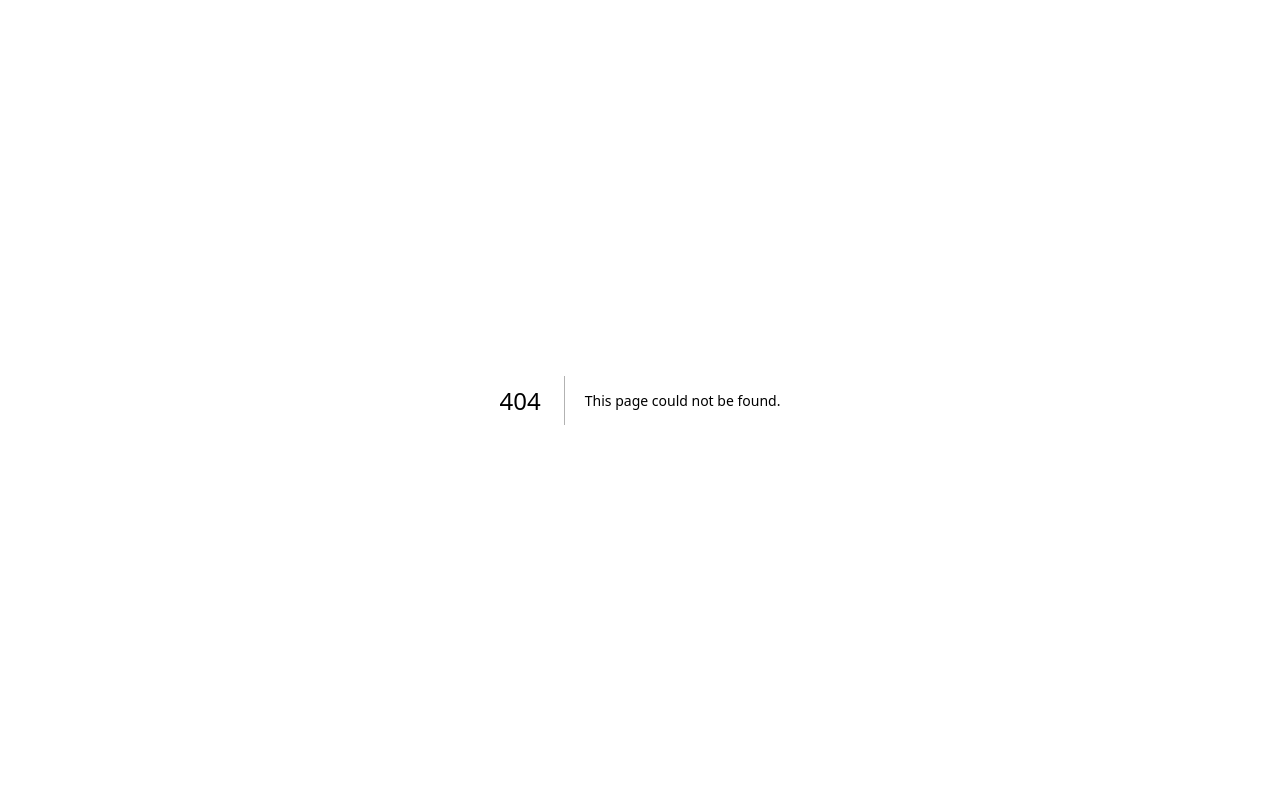
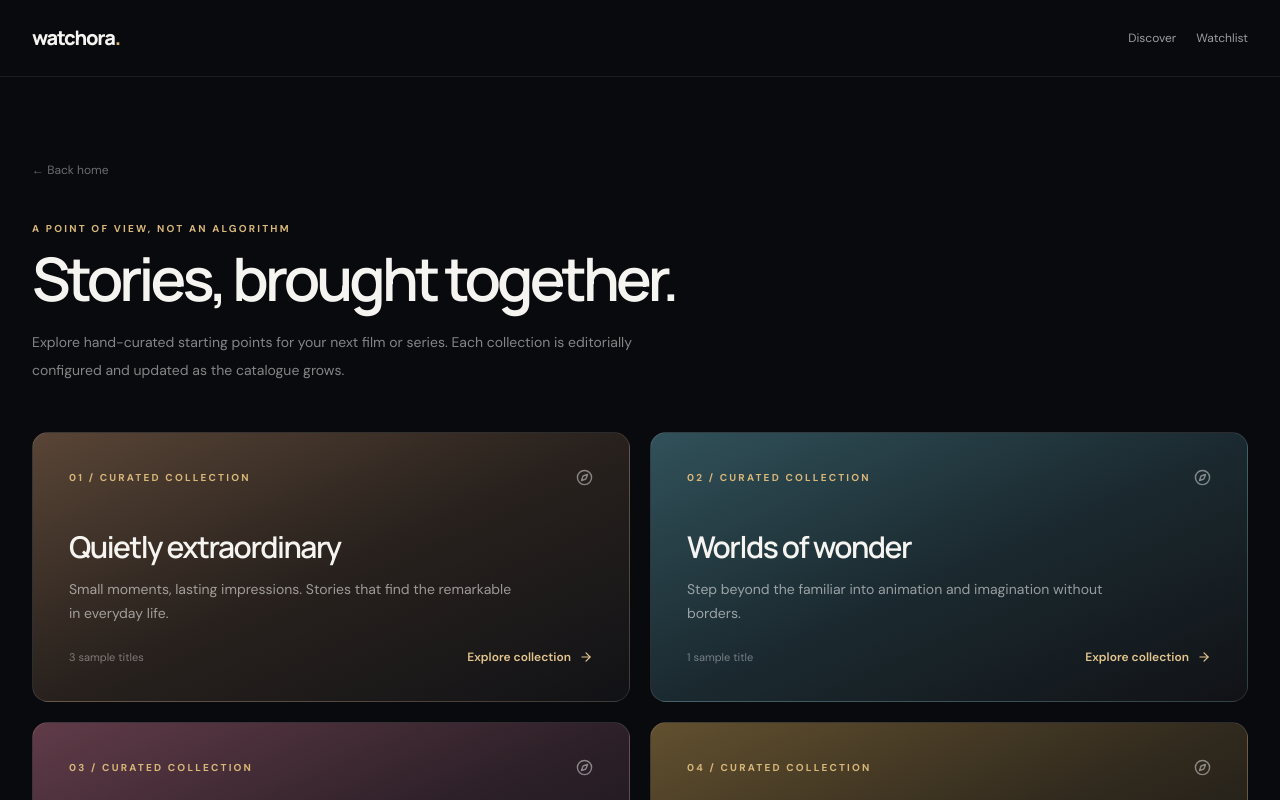
Before and after one commit to Serkel-Whally/Watchora, a Next.js app: page /collections in a window 1280 px wide. Before the commit this address had no page. Shown: the top 800 px of the page. Built offline with nearby package versions, Linux system fonts and the light colour scheme.

Commit message:
feat: add editorial curated collections

```diff
--- /dev/null
+++ b/app/collections/page.tsx
@@ -0,0 +1,39 @@
+import Link from "next/link";
+import { ArrowRight, Compass } from "lucide-react";
+import { curatedCollections, getCollectionTitles } from "@/lib/curated-collections";
+
+const tones = {
+  warm: "from-[#594536] via-[#28211d] to-[#111216]",
+  cool: "from-[#31515a] via-[#1b2a30] to-[#111216]",
+  rose: "from-[#603b48] via-[#2d2028] to-[#111216]",
+  gold: "from-[#62502f] via-[#30291d] to-[#111216]",
+};
+
+export default function CollectionsPage() {
+  return (
+    <main className="min-h-screen">
+      <header className="border-b border-white/[.08]">
+        <div className="shell flex h-[76px] items-center justify-between">
+          <Link href="/" className="font-['Manrope'] text-xl font-extrabold tracking-[-.06em]">watchora<span className="text-[#d9b779]">.</span></Link>
+          <nav className="flex items-center gap-5 text-xs text-white/60"><Link href="/explore" className="hover:text-white">Discover</Link><Link href="/watchlist" className="hover:text-white">Watchlist</Link></nav>
+        </div>
+      </header>
+      <section className="shell py-14 md:py-20">
+        <Link href="/" className="text-xs text-white/40 hover:text-white">← Back home</Link>
+        <p className="eyebrow mt-10">A point of view, not an algorithm</p>
+        <h1 className="mt-3 max-w-3xl font-['Manrope'] text-4xl font-semibold tracking-[-.065em] md:text-6xl">Stories, brought together.</h1>
+        <p className="mt-5 max-w-2xl text-sm leading-7 text-white/50">Explore hand-curated starting points for your next film or series. Each collection is editorially configured and updated as the catalogue grows.</p>
+        <div className="mt-12 grid gap-5 md:grid-cols-2">
+          {curatedCollections.map((collection) => {
+            const titles = getCollectionTitles(collection);
+            return <Link key={collection.slug} href={`/collections/${collection.slug}`} className={`group relative flex min-h-[270px] flex-col justify-between overflow-hidden rounded-2xl border border-white/10 bg-gradient-to-br ${tones[collection.tone]} p-7 transition hover:-translate-y-1 hover:border-[#d9b779]/40 md:p-9`}>
+              <div className="flex items-center justify-between"><span className="eyebrow">{collection.number} / Curated collection</span><Compass size={17} className="text-white/45"/></div>
+              <div><h2 className="max-w-sm font-['Manrope'] text-3xl font-semibold tracking-[-.05em]">{collection.title}</h2><p className="mt-3 max-w-md text-sm leading-6 text-white/55">{collection.description}</p><div className="mt-6 flex items-center justify-between"><span className="text-[11px] text-white/40">{titles.length} {titles.length === 1 ? "sample title" : "sample titles"}</span><span className="inline-flex items-center gap-2 text-xs font-semibold text-[#e4c58e]">Explore collection <ArrowRight size={14} className="transition group-hover:translate-x-1"/></span></div></div>
+            </Link>;
+          })}
+        </div>
+        <p className="mt-10 text-center text-[11px] text-white/25">Editorial sample collections · Catalogue titles are illustrative, not a live worldwide database.</p>
+      </section>
+    </main>
+  );
+}
```
